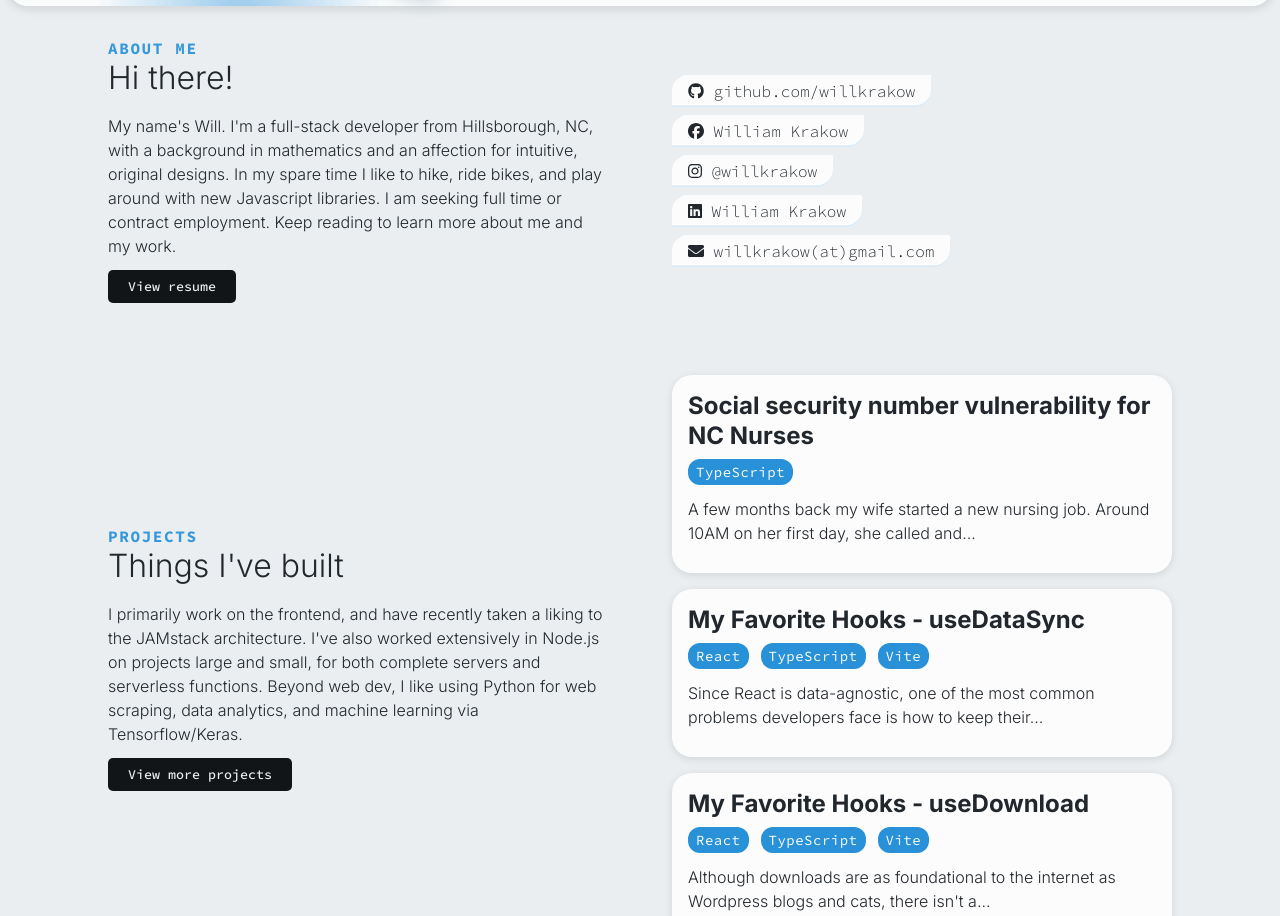
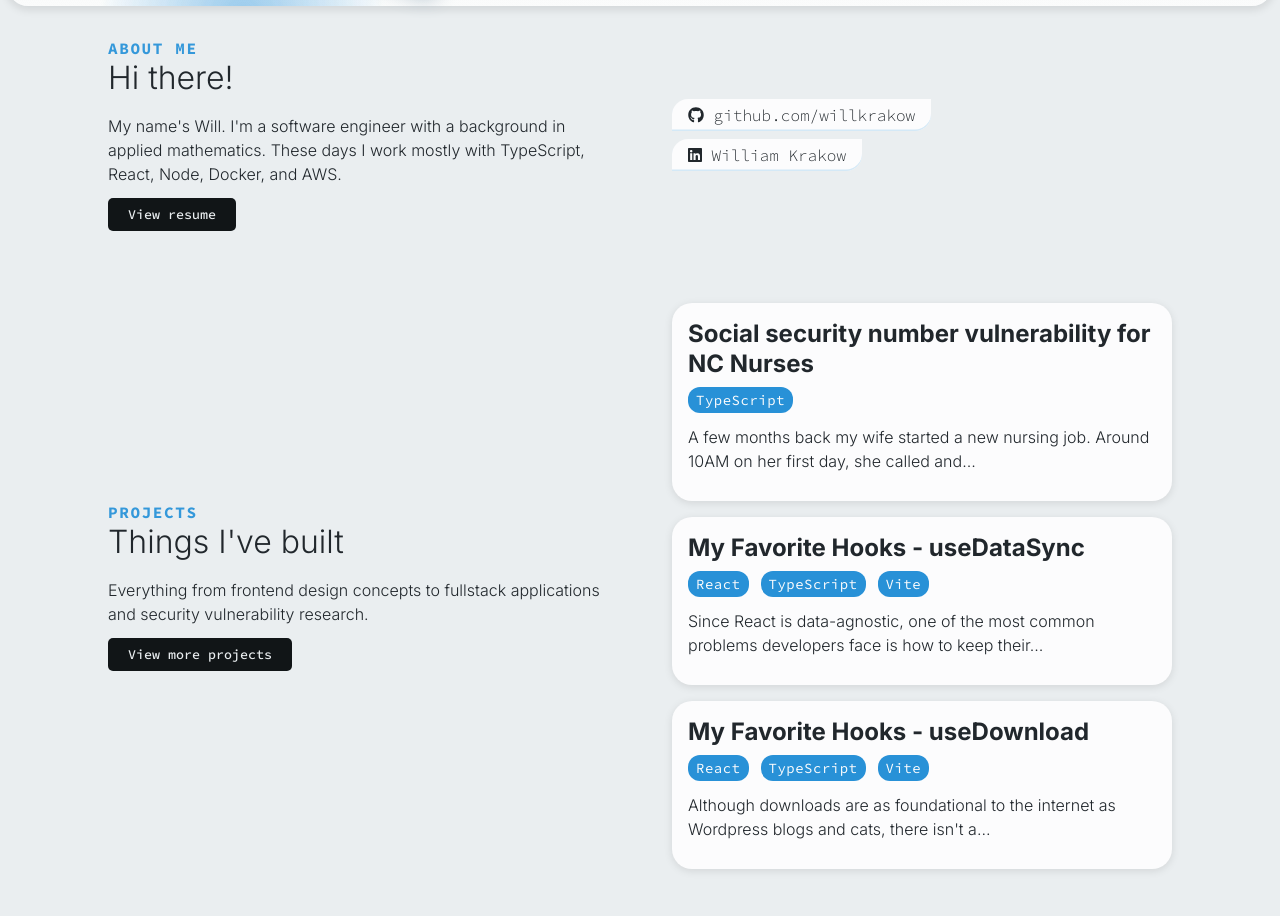
Before and after one commit to willkrakow/gatsby-portfolio, a Gatsby site: page / in a window 1280 px wide. Shown: the part 508-1424 px from the top of the page. Built offline with nearby package versions, Linux system fonts and the light colour scheme; Gatsby itself is replaced by a stand-in of ours; some packages are replaced by stand-ins of ours; what rehype-react would draw is missing.

Commit message:
Remove old references.

```diff
--- a/src/components/SocialLinks.tsx
+++ b/src/components/SocialLinks.tsx
@@ -1,13 +1,11 @@
 import React from 'react'
 import {
   faGithub,
-  faFacebook,
-  faInstagram,
   faLinkedin,
 } from '@fortawesome/free-brands-svg-icons'
 import { FontAwesomeIcon } from '@fortawesome/react-fontawesome'
 import styled from 'styled-components'
-import { faEnvelope, IconDefinition } from '@fortawesome/free-solid-svg-icons'
+import { IconDefinition } from '@fortawesome/free-solid-svg-icons'
 import { ColorSpan } from './Typography'
 
 const ListItem = styled.li`
@@ -41,23 +39,8 @@ export default function SocialLinks() {
     },
     {
       name: 'William Krakow',
-      url: 'http://facebook.com/willkrakow',
-      icon: faFacebook,
-    },
-    {
-      name: '@willkrakow',
-      url: 'https://instagram.com/willkrakow',
-      icon: faInstagram,
-    },
-    {
-      name: 'William Krakow',
       url: 'https://linkedin.com/in/william.krakow',
       icon: faLinkedin,
-    },
-    {
-      name: 'willkrakow(at)gmail.com',
-      url: 'mailto:willkrakow@gmail.com',
-      icon: faEnvelope,
     },
   ]
 
--- a/src/pages/index.tsx
+++ b/src/pages/index.tsx
@@ -31,37 +31,38 @@ export default function Home() {
 const sections = [
   {
     textColumn: {
-      label: "About me",
-      title: "Hi there!",
-      description: "My name's Will. I'm a full-stack developer from Hillsborough, NC, with a background in mathematics and an affection for intuitive, original designs. In my spare time I like to hike, ride bikes, and play around with new Javascript libraries. I am seeking full time or contract employment. Keep reading to learn more about me and my work.",
+      label: 'About me',
+      title: 'Hi there!',
+      description:
+        "My name's Will. I'm a software engineer with a background in applied mathematics. These days I work mostly with TypeScript, React, Node, Docker, and AWS.",
     },
     cta: {
-      label: "View resume",
-      link: "/resume",
-      alt: "Resume | William Krakow"
+      label: 'View resume',
+      link: '/resume',
+      alt: 'Resume | William Krakow',
     },
     right: SocialLinks,
   },
   {
     textColumn: {
-      label: "Projects",
+      label: 'Projects',
       title: "Things I've built",
-      description: "I primarily work on the frontend, and have recently taken a liking to the JAMstack architecture. I've also worked extensively in Node.js on projects large and small, for both complete servers and serverless functions. Beyond web dev, I like using Python for web scraping, data analytics, and machine learning via Tensorflow/Keras.",
-
+      description:
+        'Everything from frontend design concepts to fullstack applications and security vulnerability research.',
     },
     cta: {
-        label: "View more projects",
-        link: "/projects",
-        alt: "Development and Design Projects | William Krakow"
+      label: 'View more projects',
+      link: '/projects',
+      alt: 'Development and Design Projects | William Krakow',
     },
     right: ProjectList,
   },
   {
     textColumn: {
-      label: "Skillset",
-      title: "Tech I love",
+      label: 'Skillset',
+      title: 'Tech I love',
       description:
-        "These are the libraries, frameworks, languages and tools that I like to use when building personal projects. I'm always open to adding to my toolbox and embracing new technologies.",
+        "The libraries, frameworks, languages and tools that I'd choose for a new project, as of 2023.",
     },
     right: TechIcons,
   },
```
